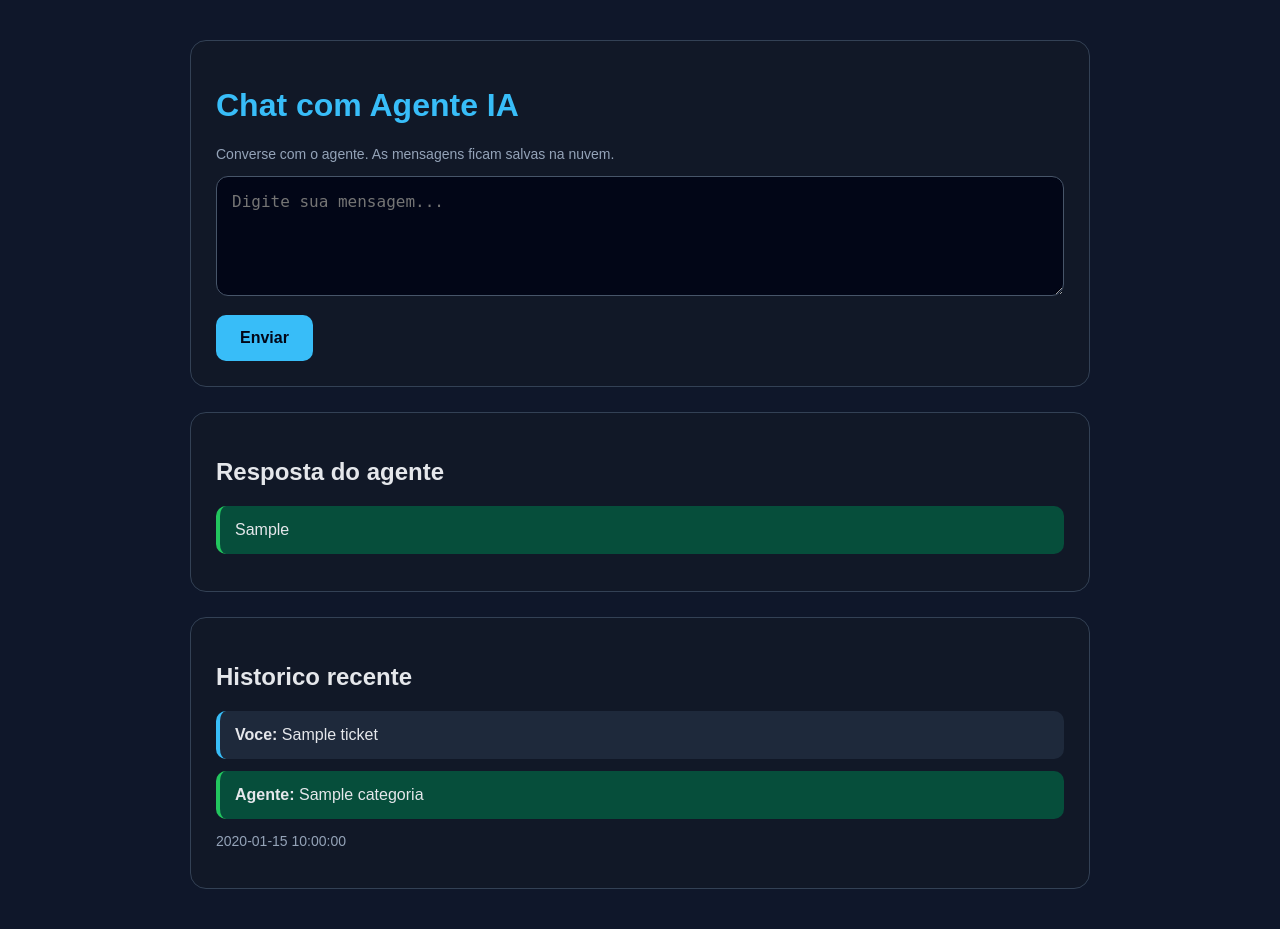
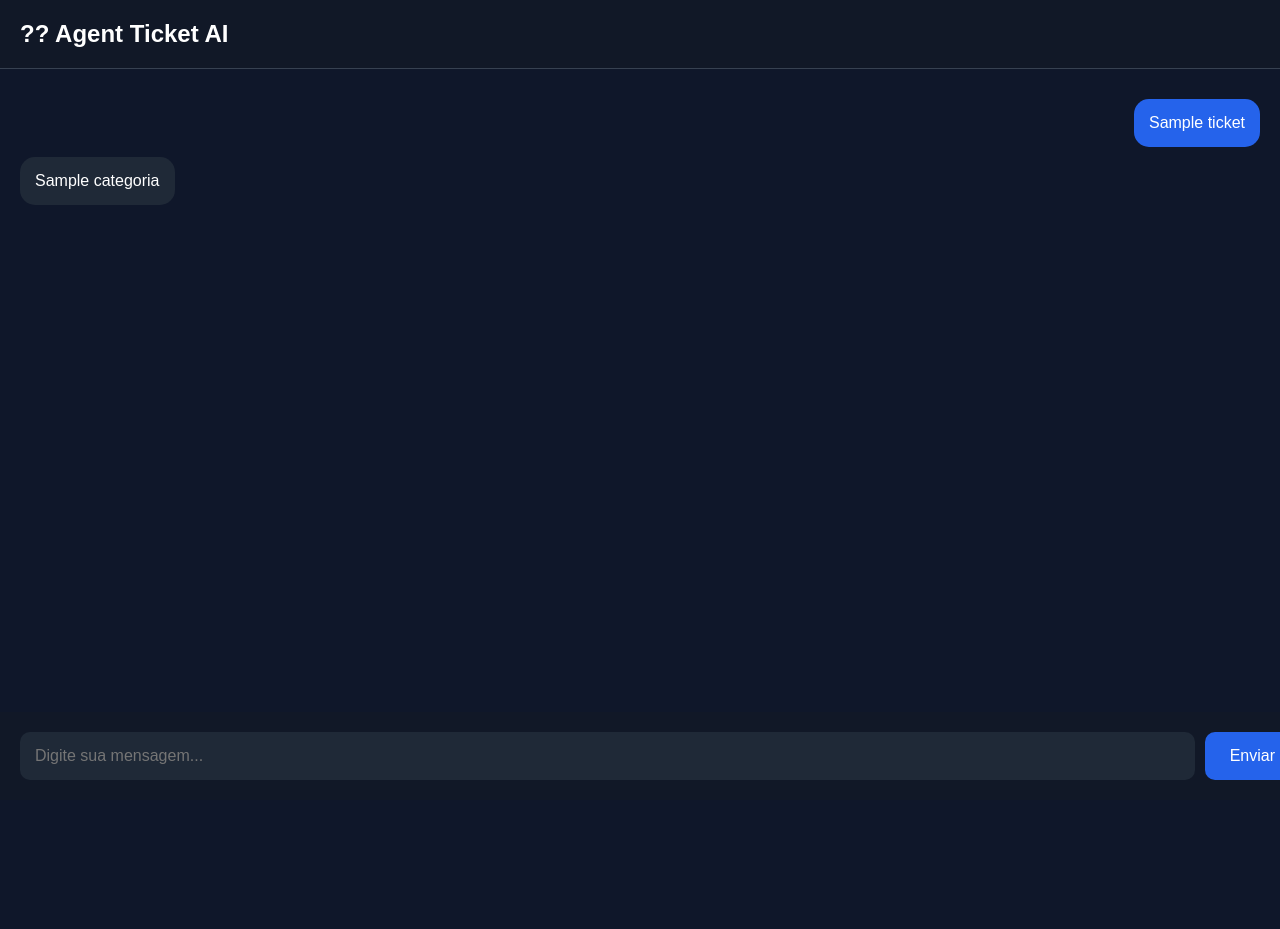
Before and after one commit to GabrielAngeloMenezes/agent-ticket-ai, a Flask app: template src/templates/index.html in a window 1280 px wide. After the commit the page ends 780 px from the top, so only its background shows below. Run offline with Flask 3, Linux system fonts and the light colour scheme; the template is opened without the code that fills it: most values are stand-ins (such as "Sample title", 1, 10 or a date in 2020).

Commit message:
Nova interface estilo chat

```diff
--- a/src/templates/index.html
+++ b/src/templates/index.html
@@ -1,119 +1,123 @@
 <!DOCTYPE html>
-<html>
+<html lang="pt-br">
 <head>
-    <title>Agente IA Chat</title>
+    <meta charset="UTF-8">
+    <title>Agent AI</title>
 
     <style>
-        body {
-            margin: 0;
-            font-family: Arial, sans-serif;
-            background: #0f172a;
-            color: #e5e7eb;
+        body{
+            background:#0f172a;
+            color:white;
+            font-family:Arial;
+            margin:0;
+            padding:0;
         }
 
-        .container {
-            width: 90%;
-            max-width: 900px;
-            margin: 40px auto;
+        .topo{
+            background:#111827;
+            padding:20px;
+            font-size:24px;
+            font-weight:bold;
+            border-bottom:1px solid #374151;
         }
 
-        .card {
-            background: #111827;
-            border: 1px solid #334155;
-            border-radius: 16px;
-            padding: 25px;
-            margin-bottom: 25px;
+        .chat{
+            padding:20px;
+            height:70vh;
+            overflow-y:auto;
         }
 
-        h1 {
-            color: #38bdf8;
+        .msg-user{
+            background:#2563eb;
+            padding:15px;
+            border-radius:15px;
+            margin:10px 0;
+            width:fit-content;
+            max-width:70%;
+            margin-left:auto;
         }
 
-        textarea {
-            width: 100%;
-            height: 120px;
-            border-radius: 12px;
-            border: 1px solid #475569;
-            padding: 15px;
-            font-size: 16px;
-            background: #020617;
-            color: white;
-            box-sizing: border-box;
+        .msg-ai{
+            background:#1f2937;
+            padding:15px;
+            border-radius:15px;
+            margin:10px 0;
+            width:fit-content;
+            max-width:70%;
         }
 
-        button {
-            margin-top: 15px;
-            padding: 14px 24px;
-            border: none;
-            border-radius: 10px;
-            background: #38bdf8;
-            color: #020617;
-            font-size: 16px;
-            font-weight: bold;
-            cursor: pointer;
+        .formulario{
+            position:fixed;
+            bottom:0;
+            width:100%;
+            background:#111827;
+            padding:20px;
+            display:flex;
+            gap:10px;
         }
 
-        .user-msg {
-            background: #1e293b;
-            border-left: 4px solid #38bdf8;
-            padding: 15px;
-            border-radius: 10px;
-            margin-bottom: 12px;
+        input{
+            flex:1;
+            padding:15px;
+            border:none;
+            border-radius:10px;
+            background:#1f2937;
+            color:white;
+            font-size:16px;
         }
 
-        .bot-msg {
-            background: #064e3b;
-            border-left: 4px solid #22c55e;
-            padding: 15px;
-            border-radius: 10px;
-            margin-bottom: 12px;
+        button{
+            background:#2563eb;
+            color:white;
+            border:none;
+            padding:15px 25px;
+            border-radius:10px;
+            cursor:pointer;
+            font-size:16px;
         }
 
-        .muted {
-            color: #94a3b8;
-            font-size: 14px;
+        button:hover{
+            background:#1d4ed8;
         }
     </style>
 </head>
 
 <body>
-    <div class="container">
 
-        <div class="card">
-            <h1>Chat com Agente IA</h1>
-            <p class="muted">Converse com o agente. As mensagens ficam salvas na nuvem.</p>
+    <div class="topo">
+        ?? Agent Ticket AI
+    </div>
 
-            <form method="POST">
-                <textarea name="mensagem" placeholder="Digite sua mensagem..."></textarea>
-                <button type="submit">Enviar</button>
-            </form>
-        </div>
+    <div class="chat">
 
-        {% if resposta_agente %}
-        <div class="card">
-            <h2>Resposta do agente</h2>
-            <div class="bot-msg">
-                {{ resposta_agente }}
-            </div>
-        </div>
-        {% endif %}
+        {% for item in historico %}
 
-        <div class="card">
-            <h2>Historico recente</h2>
-
-            {% for item in historico %}
-            <div class="user-msg">
-                <strong>Voce:</strong> {{ item.ticket }}
+            <div class="msg-user">
+                {{ item.ticket }}
             </div>
 
-            <div class="bot-msg">
-                <strong>Agente:</strong> {{ item.categoria }}
+            <div class="msg-ai">
+                {{ item.categoria }}
             </div>
 
-            <p class="muted">{{ item.created_at }}</p>
-            {% endfor %}
-        </div>
+        {% endfor %}
 
     </div>
+
+    <form method="POST" class="formulario">
+
+        <input
+            type="text"
+            name="mensagem"
+            placeholder="Digite sua mensagem..."
+            required
+        >
+
+        <button type="submit">
+            Enviar
+        </button>
+
+    </form>
+
 </body>
 </html>
```
